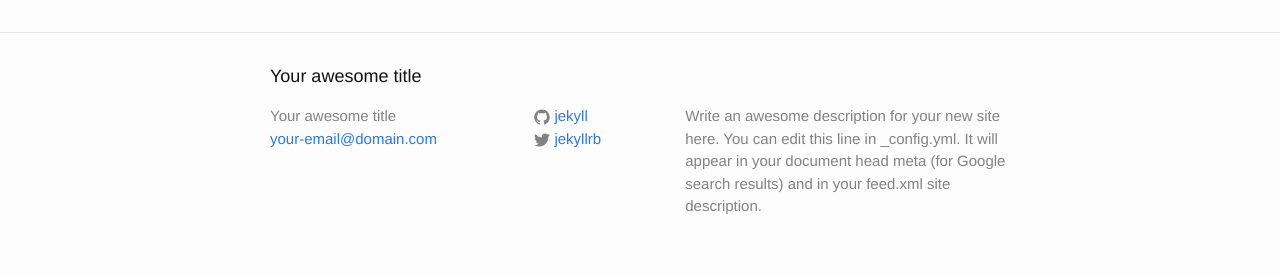
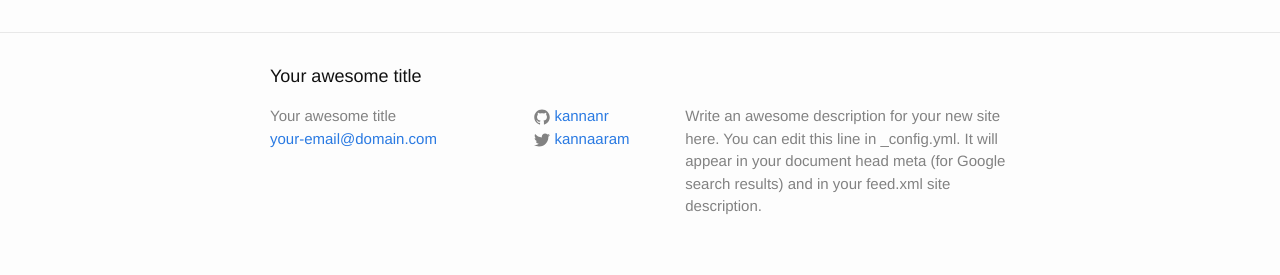
Before and after one commit to kannanr/kannanr.github.io, a Jekyll site: the page built from _posts/2016-02-04-welcome-to-jekyll.markdown, in a window 1280 px wide. Shown: the part 642-917 px from the top of the page. Built offline with Jekyll 4.4.1, drawn with Linux system fonts in a browser that asks for light colours; comment, search, counter and statistics services are not loaded.

```diff
--- a/_config.yml
+++ b/_config.yml
@@ -12,10 +12,11 @@ description: > # this means to ignore newlines until "baseurl:"
   Write an awesome description for your new site here. You can edit this
   line in _config.yml. It will appear in your document head meta (for
   Google search results) and in your feed.xml site description.
+#baseurl: "http://kannanr.github.io/" # the subpath of your site, e.g. /blog
 baseurl: "" # the subpath of your site, e.g. /blog
-url: "http://yourdomain.com" # the base hostname & protocol for your site
-twitter_username: jekyllrb
-github_username:  jekyll
+url: "http://kannan.online" # the base hostname & protocol for your site
+twitter_username: kannaaram
+github_username:  kannanr
 
 # Build settings
 markdown: kramdown
--- /dev/null
+++ b/_includes/comments.html
@@ -0,0 +1,8 @@
+<script src="https://apis.google.com/js/plusone.js"></script>
+
+  <div class="g-comments"
+      data-href="{{site.baseurl}}{{page.url}}"
+      data-width="642"
+      data-first_party_property="BLOGGER"
+      data-view_type="FILTERED_POSTMOD">
+  </div>
--- a/_layouts/post.html
+++ b/_layouts/post.html
@@ -11,5 +11,6 @@ layout: default
   <div class="post-content" itemprop="articleBody">
     {{ content }}
   </div>
+  {% include comments.html %}
 
 </article>
```
